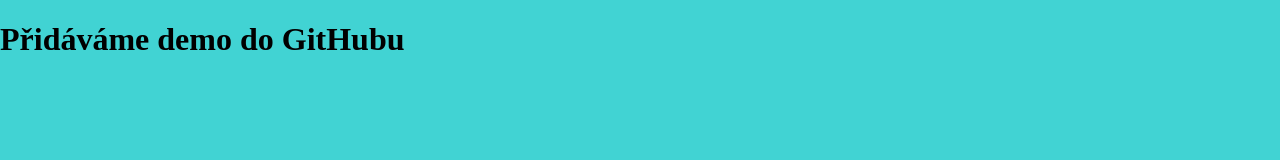
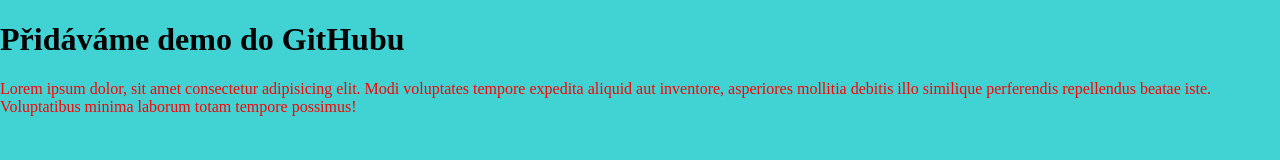
Before and after one commit to PajaHub/github-demo, a plain HTML site: page index.html in a window 1280 px wide. Drawn offline with Linux system fonts and the light colour scheme.

Commit message:
pridan paragraph do html a obarven na red

```diff
--- a/index.html
+++ b/index.html
@@ -9,6 +9,8 @@
 </head>
 <body>
     <h1>Přidáváme demo do GitHubu </h1>
+
+    <p>Lorem ipsum dolor, sit amet consectetur adipisicing elit. Modi voluptates tempore expedita aliquid aut inventore, asperiores mollitia debitis illo similique perferendis repellendus beatae iste. Voluptatibus minima laborum totam tempore possimus!</p>
     <script src="script.js"></script>
 </body>
 </html>
--- a/style.css
+++ b/style.css
@@ -4,3 +4,7 @@
     box-sizing: border-box;
     background-color: rgb(65, 211, 211);
 }
+
+p {
+    color: red;
+}
```
